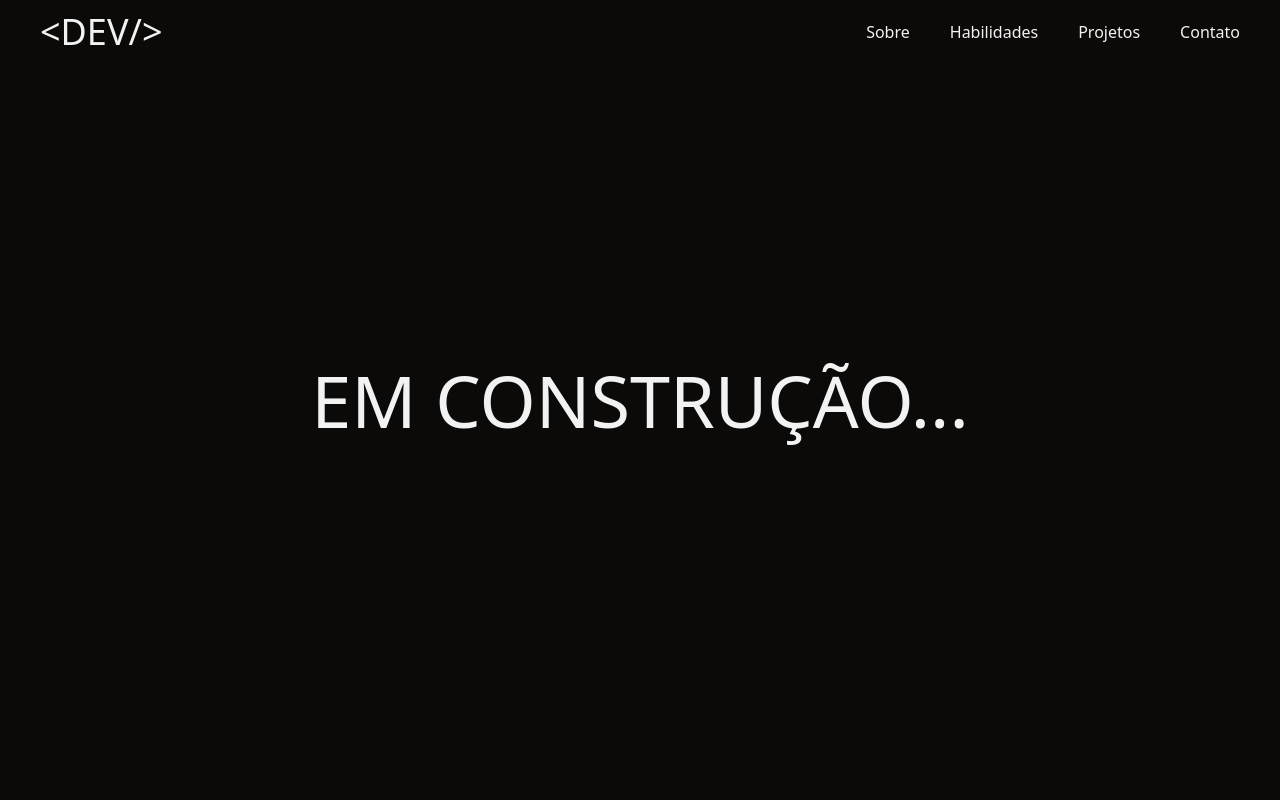
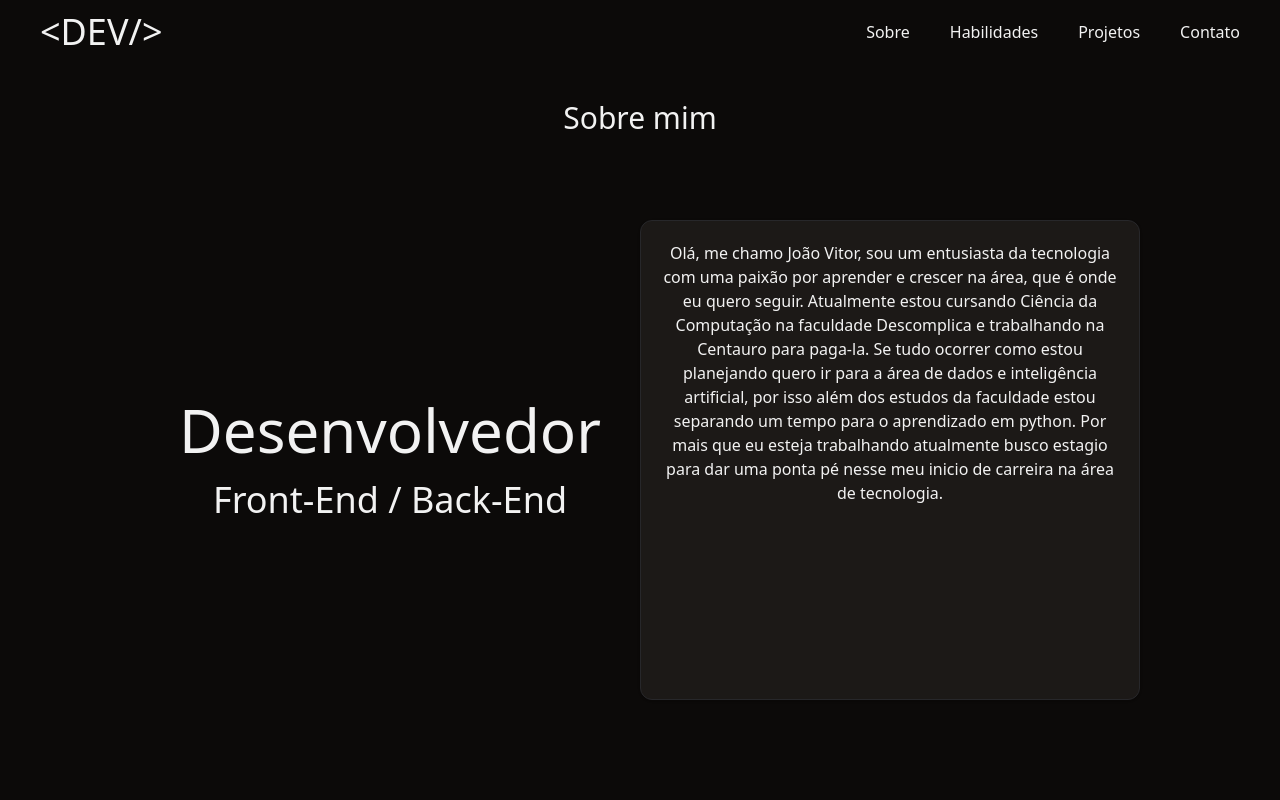
Before and after one commit to joaovitor8/portfolio-JVE, a Next.js app in the folder web/: page / in a window 1280 px wide. Shown: the top 800 px of the page. Built offline with nearby package versions, Linux system fonts and the light colour scheme; no server answers.

Commit message:
V 2.3
page  /  animição off

```diff
--- a/web/src/app/page.tsx
+++ b/web/src/app/page.tsx
@@ -6,7 +6,7 @@ import { Sobre } from "@/components/componentsPage/Sobre"
 export default function Home() {
   return (
     <main>
-      <Animacao />
+      {/* <Animacao /> */}
       <Sobre />
       <Habilidades />
       <Projetos />
--- a/web/src/components/componentsPage/Animacao.tsx
+++ b/web/src/components/componentsPage/Animacao.tsx
@@ -1,8 +1,6 @@
 
 export const Animacao = () => {
   return (
-    <div className="h-screen flex items-center justify-center text-7xl max-md:text-5xl">
-      EM CONSTRUÇÃO...
-    </div>
+    <div></div>
   )
 }
```
